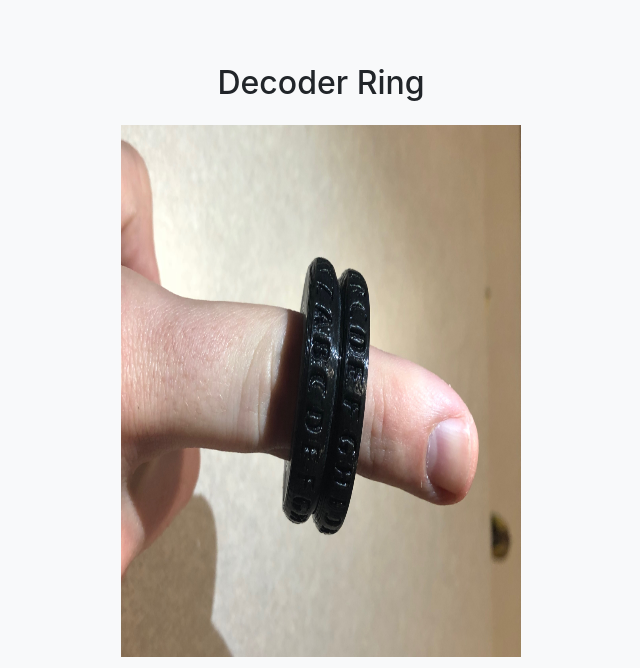
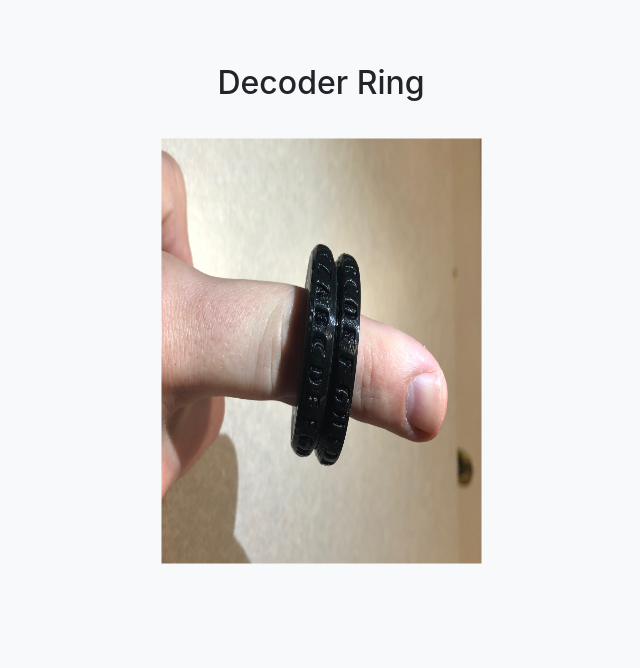
Before and after one commit to alDuncanson/cryptographyProject, a website with bundled scripts: page index.html in a window 1280 px wide. Shown: the part 4240-4908 px from the top of the page, without its empty margins (319-959 px from the left). Built offline with nearby package versions, Linux system fonts and the light colour scheme.

Commit message:
some img changes

```diff
--- a/index.html
+++ b/index.html
@@ -151,7 +151,7 @@
         <div class="row">
           <div class="col-lg-10 mx-auto">
             <h2>Decoder Ring</h2>
-            <img src="img/ring.jpg" width="532" height="400" style="transform: rotate(90deg); position: relative; top: 80px; max-width: 100%;"/>
+            <img src="img/ring.jpg" width="425" height="320" style="transform: rotate(90deg); position: relative; top: 80px; max-width: 100%;"/>
           </div>
         </div>
       </div>
```
